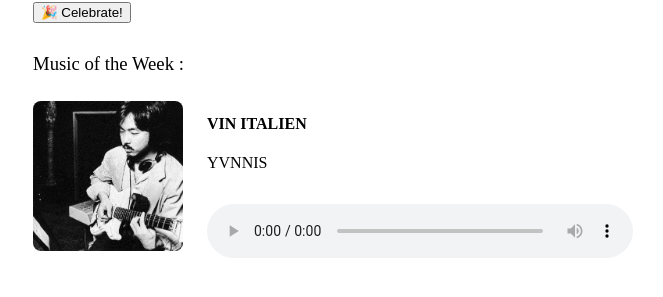
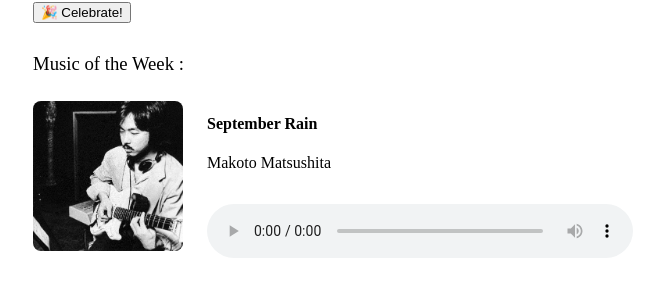
Before and after one commit to 3imaginaryboys3/3imaginaryboys3.github.io, a Jekyll site: the page built from index.markdown, in a window 1280 px wide. Shown: the part 224-521 px from the top of the page, without its empty margins (307-970 px from the left). Built offline with Jekyll 4.4.1, drawn with Linux system fonts in a browser that asks for light colours; nearby versions of some CDN libraries; some web fonts are replaced.

Commit message:
Update music.yml

```diff
--- a/_data/music.yml
+++ b/_data/music.yml
@@ -1,5 +1,5 @@
-- title: "VIN ITALIEN"
-  artist: "YVNNIS"
+- title: "September Rain"
+  artist: "Makoto Matsushita"
   ref : #
   cover: "assets/img/Makoto.jpg"
   audio: " assets/audio/September Rain (2020 Remastered).mp3 "
```
